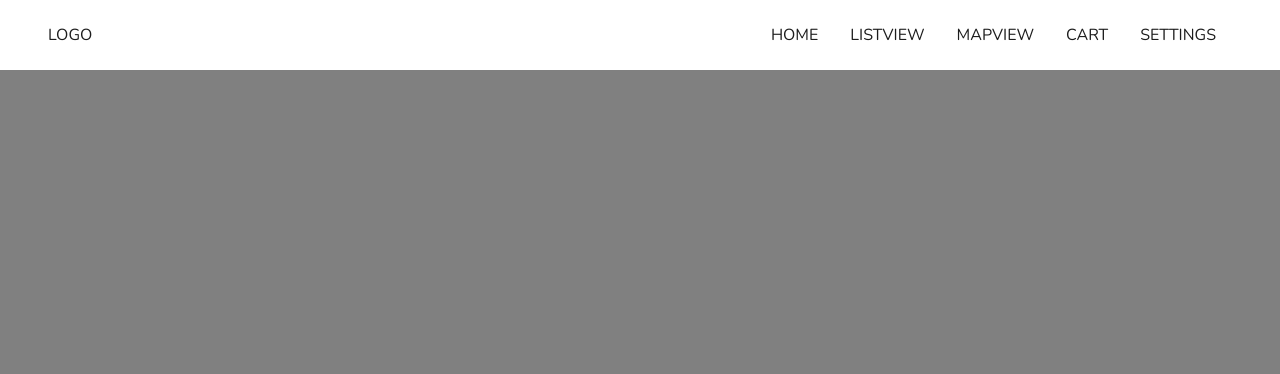
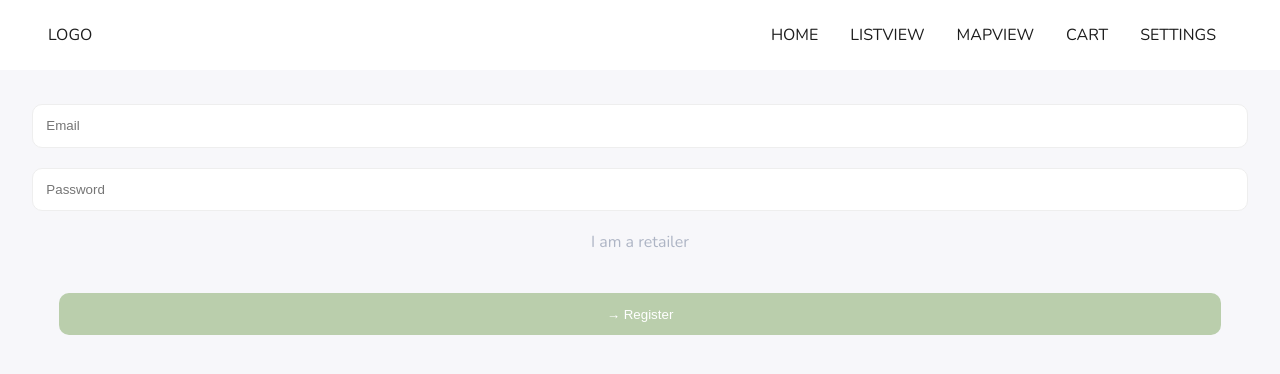
Before and after one commit to Pierre-AB/Localib, a React (Create React App) app in the folder client/: page /signup in a window 1280 px wide. Shown: the top 374 px of the page. Built offline with nearby package versions, Linux system fonts and the light colour scheme.

Commit message:
basic signup page

```diff
--- a/client/package.json
+++ b/client/package.json
@@ -6,6 +6,7 @@
     "@testing-library/jest-dom": "^5.11.6",
     "@testing-library/react": "^11.2.0",
     "@testing-library/user-event": "^12.2.2",
+    "axios": "^0.21.0",
     "react": "^17.0.1",
     "react-dom": "^17.0.1",
     "react-icons": "^3.11.0",
--- a/client/src/App.js
+++ b/client/src/App.js
@@ -15,18 +15,27 @@ import MapView from './pages/MapView';
 import Cart from './pages/Cart';
 import UserSettings from './pages/UserSettings';
 
+// import pages for Login, Sign up & Log out
+import Signup from './components/auth/Signup'
+
 
 function App() {
   return (
     <div className="App">
       <Navigation />
       <Switch>
+        {/* Splash Screen */}
         <Route exact path="/" component={Splash} />
+
+        {/* Navbar */}
         <Route exact path="/home" component={Home} />
         <Route exact path="/listSearch" component={SearchListResults} />
         <Route exact path="/mapView" component={MapView} />
         <Route exact path="/cart" component={Cart} />
         <Route exact path="/userSettings" component={UserSettings} />
+
+        {/* Login & signup */}
+        <Route exact path="/signup" component={Signup} />
       </Switch>
     </div>
   );
--- a/client/src/CommonStyle.css
+++ b/client/src/CommonStyle.css
@@ -10,6 +10,9 @@
 :root {
   --accent-color: #baceac;
   --black: #1d1d1d;
+  --grey-bg: #f7f7fa;
+  --grey: #aeb5c5;
+  --border: #eeeeee;
 }
 
 /* MEDIA QUERIES BREAKPOINT RECAP */
--- a/client/src/components/Navigation.css
+++ b/client/src/components/Navigation.css
@@ -73,7 +73,7 @@
 }
 
 .navbar a:link {color: inherit;}
-.navbar a:visited {color: gray;}
+.navbar a:visited {color: var(--grey);}
 .navbar a:hover, .navbar a:focus, .navbar a:active {
   color: var(--accent-color);
   font-weight: 800;
--- a/client/src/components/Navigation.js
+++ b/client/src/components/Navigation.js
@@ -63,7 +63,7 @@ const Navigation = (props) => {
                 <Link to={tab.route}>
                   <div className="nav-link">
                     <tab.icon/>
-                    <div className="nav-label">{tab.label}</div>
+                    {/* <div className="nav-label">{tab.label}</div> */}
                   </div>
                 </Link>
               </div>
--- /dev/null
+++ b/client/src/components/auth/SignForm.css
@@ -0,0 +1,89 @@
+/***
+ *    ########    ###    ########   ######
+ *       ##      ## ##   ##     ## ##    ##
+ *       ##     ##   ##  ##     ## ##
+ *       ##    ##     ## ########   ######
+ *       ##    ######### ##     ##       ##
+ *       ##    ##     ## ##     ## ##    ##
+ *       ##    ##     ## ########   ######
+ */
+
+.sign-tabs {
+  background-color: white;
+  display: flex;
+  text-transform: uppercase;
+  font-weight: 700;
+}
+
+.sign-tab {
+  text-decoration: none;
+  width: 100%;
+  padding: 1em;
+  border: 1px solid var(--border);
+}
+
+.sign-tabs a:link {color: inherit;}
+.sign-tabs a:visited {color: var(--grey);}
+.sign-tabs a:hover {
+  color: var(--accent-color);
+  font-weight: 800;
+}
+.sign-tabs a:focus, .sign-tabs a:active {
+  color: var(--black);
+  font-weight: 800;
+  border-bottom: 5px solid var(--accent-color);
+}
+
+
+/***
+ *     ######  ####  ######   ##    ##    ##     ## ########     ########     ###     ######   ########
+ *    ##    ##  ##  ##    ##  ###   ##    ##     ## ##     ##    ##     ##   ## ##   ##    ##  ##
+ *    ##        ##  ##        ####  ##    ##     ## ##     ##    ##     ##  ##   ##  ##        ##
+ *     ######   ##  ##   #### ## ## ##    ##     ## ########     ########  ##     ## ##   #### ######
+ *          ##  ##  ##    ##  ##  ####    ##     ## ##           ##        ######### ##    ##  ##
+ *    ##    ##  ##  ##    ##  ##   ###    ##     ## ##           ##        ##     ## ##    ##  ##
+ *     ######  ####  ######   ##    ##     #######  ##           ##        ##     ##  ######   ########
+ */
+
+.sign-page {
+  background-color: var(--grey-bg);
+  min-height: 100vh;
+}
+
+.sign-form {
+  display: flex;
+  flex-direction: column;
+  padding: 3em 2em;
+}
+
+.sign-form input {
+  background: white;
+  color: var(--grey);
+  margin-bottom: 1.5em;
+  padding: 1em;
+  border: 1px solid var(--border);
+  border-radius: 10px;
+
+}
+
+.sign-form .I-am-retailer {
+  text-decoration: none;
+  color: var(--grey);
+}
+
+.sign-form button {
+  color: white;
+  background-color: var(--accent-color);
+  margin: 3em 2em 2em;
+  padding: 1em;
+  border: 0;
+  border-radius: 10px;
+}
+
+.sign-form button::before {
+  content: '\2192\0000a0';
+}
+
+.sign-form button:hover {
+  cursor: pointer;
+}
--- /dev/null
+++ b/client/src/components/auth/Signup.js
@@ -0,0 +1,57 @@
+import React, { Component } from 'react';
+import {signup} from './auth-service'
+import { Link } from 'react-router-dom';
+
+import './SignForm.css';
+
+class Signup extends Component {
+
+  state = { email: '', password: '' }
+
+  handleFormSubmit = (event) => {
+    event.preventDefault();
+    const email = this.state.email;
+    const password = this.state.password;
+
+    signup(email, password)
+      .then(response => {
+        this.setState({email: "", password: ""});
+        this.props.updateUser(response)
+      })
+      .catch( error => console.log(error) )
+  }
+
+  handleChange = (event) => {
+    const {name, value} = event.target;
+    this.setState({[name]: value});
+  }
+
+  render() {
+    return (
+      <div className="sign-page">
+        {/* SIGNUP/LOGIN TABS */}
+        <div className="sign-tabs">
+          <Link to={"/login"} className="sign-tab">Sign in</Link>
+          <Link to={"/signup"} className="sign-tab">Sign up</Link>
+        </div>
+
+        {/* SIGNUP CONTENT */}
+        <form onSubmit={this.handleFormSubmit} className="sign-form">
+
+          {/* <label>Email:</label> */}
+          <input type="text" name="email" placeholder="Email" value={this.state.email} onChange={ e => this.handleChange(e)}/>
+
+          {/* <label>Password:</label> */}
+          <input type="password" name="password" placeholder="Password" value={this.state.password} onChange={ e => this.handleChange(e)} />
+
+          <Link to={"/"} className="I-am-retailer">I am a retailer</Link>
+
+          <button type="submit">Register</button>
+
+        </form>
+      </div>
+    )
+  }
+}
+
+export default Signup;
--- a/client/src/components/auth/auth-service.js
+++ b/client/src/components/auth/auth-service.js
@@ -6,10 +6,10 @@ const service = axios.create({
 });
 export default service;
 
-// function signup(username, password) {
-//   return service.post('/signup', {username, password}).then(response => response.data)
-// }
-// export {signup}
+function signup(username, password) {
+  return service.post('/signup', {username, password}).then(response => response.data)
+}
+export {signup}
 
 // function loggedin() {
 //   return service.get('/loggedin').then(response => response.data)
```
Also changed, not shown: 1 other file (tests, documents, lock files or other folders).
